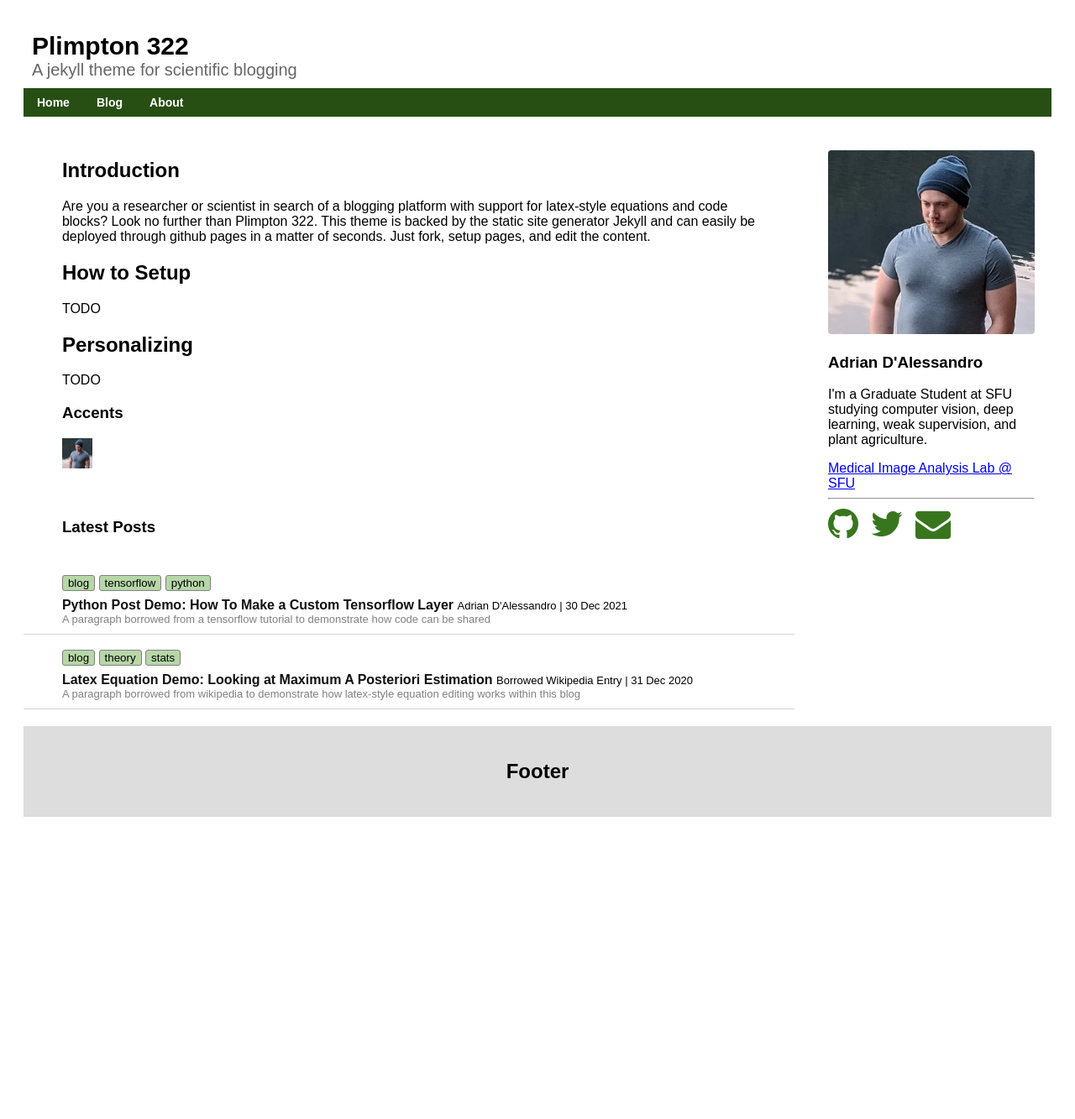
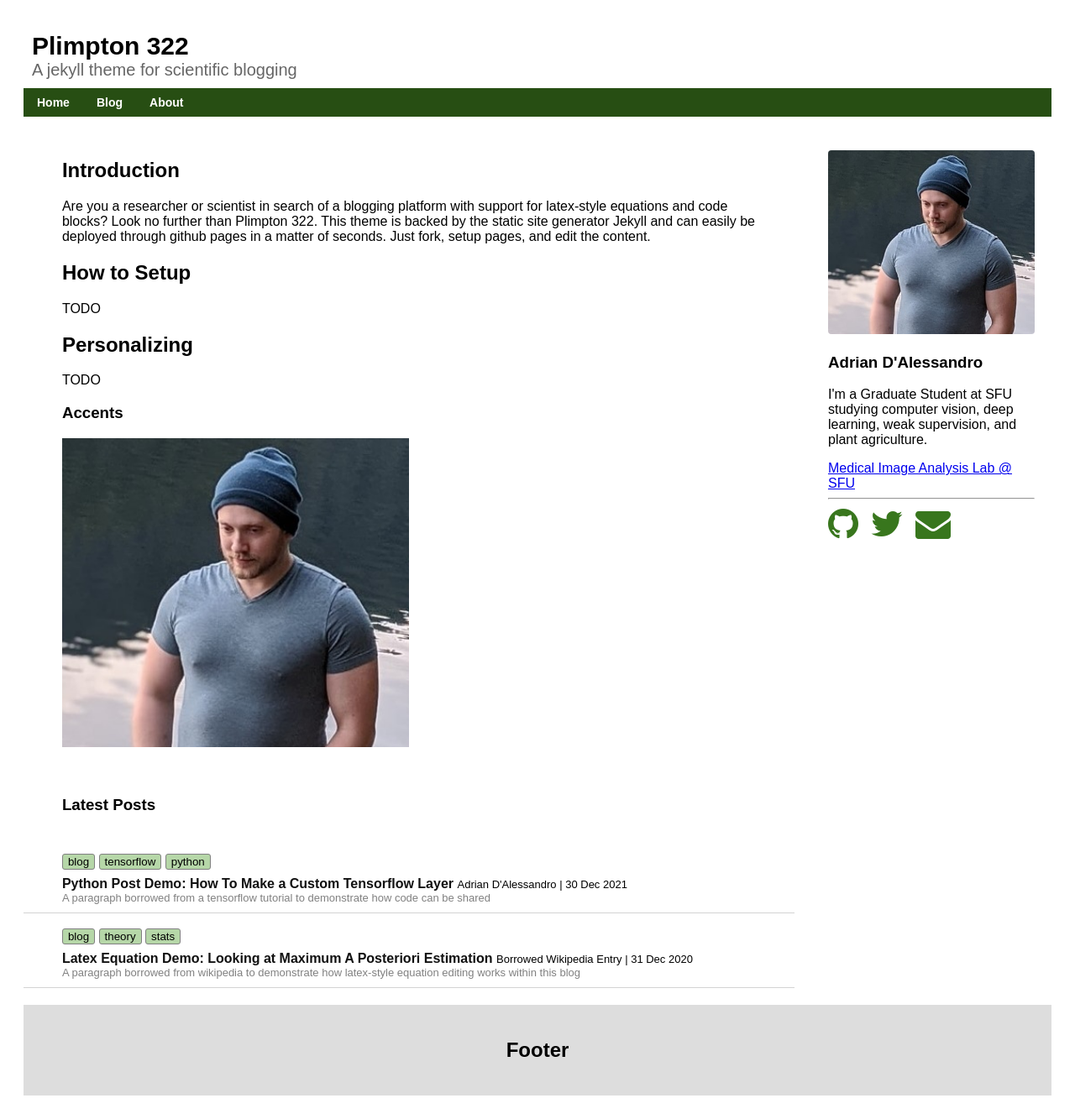
Before and after one commit to adrian-dalessandro/Plimpton322, a Jekyll site: the page built from index.md, in a window 1280 px wide. Shown: the whole page at 84% size. Built offline with Jekyll 4.4.1, drawn with Linux system fonts in a browser that asks for light colours; before the commit the page ends 1001 px from its top, so only the background shows below that.

Commit message:
Update index.md

```diff
--- a/index.md
+++ b/index.md
@@ -10,4 +10,4 @@
 ## Personalizing
 TODO
 ### Accents
- ![smiley](/assets/images/headshot.png){:height="36px" width="36px"}
+<img src="/assets/images/headshot.png" alt="drawing" width="50%"/>
```
